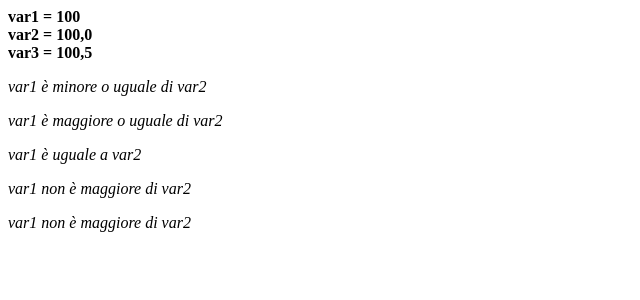
After one commit to SimCini/primo_progetto, a Django app: page /seconda_app/if_else_elif in a window 1280 px wide. The commit adds this page. Shown: the top 300 px of the page, without its empty margins (0-640 px from the left). Run offline with Django 5.2, Linux system fonts and the light colour scheme.

Commit message:
Passo 11

```diff
--- /dev/null
+++ b/seconda_app/templates/if_else_elif.html
@@ -0,0 +1,48 @@
+<!DOCTYPE html>
+<html lang="it">
+<head>
+    <meta charset="UTF-8">
+    <meta name="viewport" content="width=device-width, initial-scale=1.0">
+    <title>If else elif</title>
+</head>
+<body>
+    <b>var1 = {{var1}}</b><br>
+    <b>var2 = {{var2}}</b><br>
+    <b>var3 = {{var3}}</b><br>
+    {% if var1 < var2 %}
+        <p><i>var1 è minore di var2</i></p>
+    {% endif %}
+    {% if var1 > var2 %}
+        <p><i>var1 è maggiore di var2</i></p>
+    {% endif %}
+    {% if var1 <= var2 %}
+        <p><i>var1 è minore o uguale di var2</i></p>
+    {% endif %}
+    {% if var1 >= var2 %}
+        <p><i>var1 è maggiore o uguale di var2</i></p>
+    {% endif %}
+    {% if var1 == var2 %}
+        <p><i>var1 è uguale a var2</i></p>
+    {% endif %}
+    {% if var1 != var2 %}
+        <p><i>var1 non è uguale a var2</i></p>
+    {% endif %}
+    {% if var1 < var2 and var1 < var3 %}
+        <p><i>var1 è minore di var2 e var1 è minore di var3</i></p>
+    {% endif %}
+    {% if var1 < var2 or var3 < var2 %}
+        <p><i>var1 è minore di var2 o var3 è minore di var2</i></p>
+    {% endif %}
+    {% if not var1 > var2 %}
+        <p><i>var1 non è maggiore di var2</i></p>
+    {% endif %}
+    {% if not var1 > var2 %}
+        <p><i>var1 non è maggiore di var2</i></p>
+    {% elif not var1 < var2 %}
+        <p><i>var1 non è minore di var2</i></p>
+    {% else %}
+        <p><i>var1 è uguale a var2</i></p>
+    {% endif %}
+
+</body>
+</html>
--- a/seconda_app/templates/index2.html
+++ b/seconda_app/templates/index2.html
@@ -9,6 +9,7 @@
     <ol>
         <li><a href="/">index root</a></li>
         <li><a href="{% url 'seconda_app:es_if'%}">es if</a></li>
+        <li><a href="{% url 'seconda_app:if_else_elif'%}">if else elif</a></li>
     </ol>
 </body>
 </html>
--- a/seconda_app/urls.py
+++ b/seconda_app/urls.py
@@ -1,8 +1,9 @@
 from django.urls import path
-from seconda_app.views import es_if, index
+from seconda_app.views import es_if, index, if_else_elif
 
 app_name = "seconda_app"
 urlpatterns = [
     path('es_if', es_if, name='es_if'),
+    path('if_else_elif', if_else_elif, name='if_else_elif'),
     path('', index, name='index'),
 ]
--- a/seconda_app/views.py
+++ b/seconda_app/views.py
@@ -12,3 +12,11 @@ def es_if(request):
 
 def index(request):
     return render(request, "index2.html")
+
+def if_else_elif(request):
+    context = {
+        'var1' : 100,
+        'var2' : 100.0,
+        'var3' : 100.50,
+    }
+    return render(request, "if_else_elif.html", context)
```
